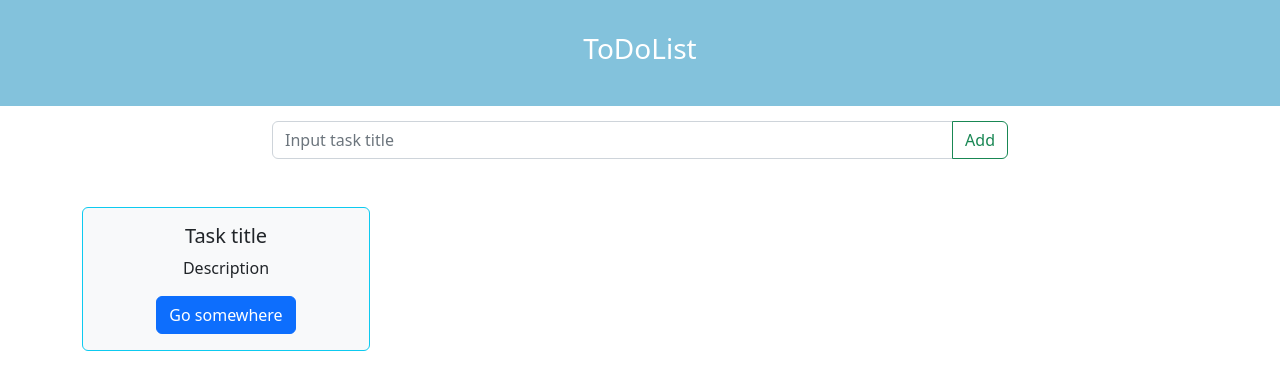
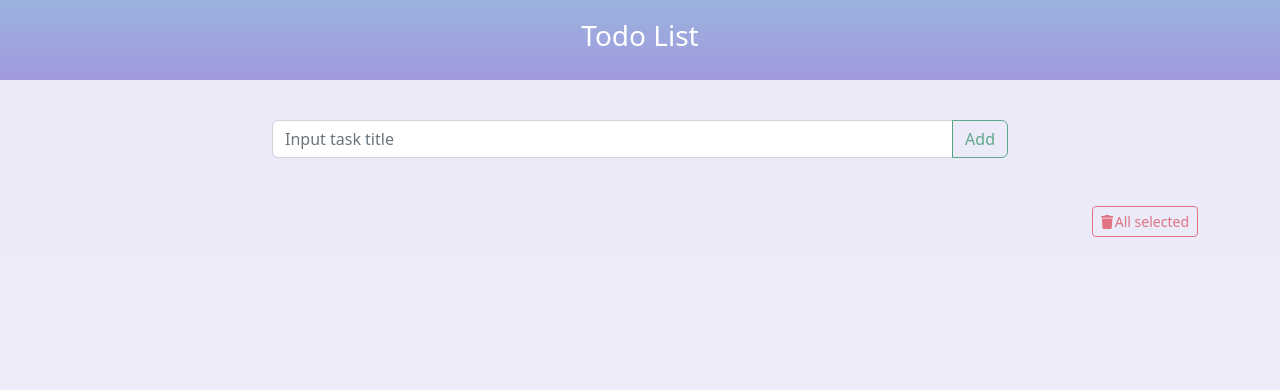
Before and after one commit to sirarpivardapetyan/todo-list, a React (Create React App) app: page / in a window 1280 px wide. Shown: the top 390 px of the page. Built offline with nearby package versions, Linux system fonts and the light colour scheme.

Commit message:
lesson63-64-65

```diff
--- a/package.json
+++ b/package.json
@@ -3,6 +3,9 @@
   "version": "0.1.0",
   "private": true,
   "dependencies": {
+    "@fortawesome/fontawesome-svg-core": "^6.3.0",
+    "@fortawesome/free-solid-svg-icons": "^6.3.0",
+    "@fortawesome/react-fontawesome": "^0.2.0",
     "@testing-library/jest-dom": "^5.16.5",
     "@testing-library/react": "^13.4.0",
     "@testing-library/user-event": "^13.5.0",
--- a/src/App.css
+++ b/src/App.css
@@ -1,40 +1,35 @@
 .App {
-  text-align: center;
   margin: 0 auto;
+  box-sizing: border-box;
+  background-color: rgba(226, 226, 247, 0.7);
+  min-height: 100vw;
 }
-
 .App-logo {
   height: 40vmin;
   pointer-events: none;
 }
-
-@media (prefers-reduced-motion: no-preference) {
-  .App-logo {
-    animation: App-logo-spin infinite 20s linear;
-  }
-}
-
 .App-header {
-  background-color: rgba(101, 179, 212, 0.8);
-
+  background: rgb(161, 154, 222);
+  background: -moz-linear-gradient(
+    0deg,
+    rgba(161, 154, 222, 1) 0%,
+    rgba(142, 170, 218, 0.8631827731092436) 100%
+  );
+  background: -webkit-linear-gradient(
+    0deg,
+    rgba(161, 154, 222, 1) 0%,
+    rgba(142, 170, 218, 0.8631827731092436) 100%
+  );
+  background: linear-gradient(
+    0deg,
+    rgba(161, 154, 222, 1) 0%,
+    rgba(142, 170, 218, 0.8631827731092436) 100%
+  );
+  filter: progid:DXImageTransform.Microsoft.gradient(startColorstr="#a19ade",endColorstr="#8eaada",GradientType=1);
   display: flex;
-
   align-items: center;
   justify-content: center;
-  /* font-size: calc(10px + 2vmin); */
   color: white;
-  margin-bottom: 15px;
+  margin-bottom: 40px;
+  height: 80px;
 }
-
-.App-link {
-  color: #61dafb;
-}
-
-@keyframes App-logo-spin {
-  from {
-    transform: rotate(0deg);
-  }
-  to {
-    transform: rotate(360deg);
-  }
-}
--- a/src/App.js
+++ b/src/App.js
@@ -1,24 +1,19 @@
 import React from "react";
 import "bootstrap/dist/css/bootstrap.min.css";
 import "./App.css";
-
-import Todo from "./components/Todo";
-
-
+import Todo from "./components/todo/Todo";
 
 const App = () => {
   return (
     <div className="App">
       <header className="p-3 App-header" bg="success" text="white">
-        <div class="title d-flex justify-content-center align-items-center">
-          <h3 className="p-3">ToDoList</h3>
+        <div className="title d-flex justify-content-center align-items-center">
+          <h3 className="p-3">Todo List</h3>
         </div>
-        </header>
-        <main >
-        <Todo/>
-
-
-        </main>
+      </header>
+      <main>
+        <Todo />
+      </main>
     </div>
   );
 };
--- /dev/null
+++ b/src/components/ConfirmDialog.js
@@ -0,0 +1,19 @@
+import { Modal, Button } from "react-bootstrap";
+
+function ConfirmDialog() {
+  return (
+    <Modal size="sm"
+    show={false}
+    onHide={() => {}}>
+      <Modal.Header closeButton>
+        <Modal.Title>Are you sure to delete the selected tasks?</Modal.Title>
+      </Modal.Header>
+      <Modal.Body className="d-flex justify-content-center gap-4">
+        <Button variant="danger">Delete</Button>
+        <Button variant="success">Cancel</Button>
+      </Modal.Body>
+    </Modal>
+  );
+}
+
+export default ConfirmDialog;
--- a/src/components/Todo.jsx
+++ /dev/null
@@ -1,41 +0,0 @@
-import { Component } from "react";
-import { Container, Row, Col, InputGroup, Form, Button, Card } from "react-bootstrap";
-
-class Todo extends Component {
-
-state = {
-  tasks: [],
-
-}
-  render() {
-    return (
-      <Container>
-        <Row className="justify-content-center">
-          <Col xs="12" sm="10" md="8">
-            <InputGroup>
-              <Form.Control placeholder="Input task title" />
-              <Button variant="btn btn-outline-success">Add</Button>
-            </InputGroup>
-          </Col>
-        </Row>
-        <Row>
-          <Col>
-            <Card
-              bg="light"
-              border="info"
-              className="mt-5"
-              style={{ maxWidth: "18rem" }} >
-              <Card.Body>
-                <Card.Title>Task title</Card.Title>
-                <Card.Text>Description</Card.Text>
-                <Button variant="primary">Go somewhere</Button>
-              </Card.Body>
-            </Card>
-          </Col>
-        </Row>
-      </Container>
-    );
-  }
-}
-
-export default Todo;
--- /dev/null
+++ b/src/components/task/Task.jsx
@@ -0,0 +1,43 @@
+import { Col, Button, Card, Form } from "react-bootstrap";
+import { FontAwesomeIcon } from "@fortawesome/react-fontawesome";
+import { faTrashCan, faPenToSquare } from "@fortawesome/free-solid-svg-icons";
+import styles from "./task.module.css";
+function Task(props) {
+  const taskData = props.data;
+  return (
+    <Col>
+      <Card
+        bg="light"
+        border="info"
+        className="mt-5"
+        style={{ maxWidth: "18rem" }}
+      >
+        <Card.Body>
+          <Form.Check
+            className={styles.taskCheckbox}
+            onClick={() => {
+              props.onSelectCheckbox(taskData.id);
+            }}
+          />
+          <Card.Title>{taskData.title}</Card.Title>
+          <Card.Text>Description</Card.Text>
+          <div className={styles.taskButtons}>
+            <Button className={styles.editButton} variant="warning">
+              <FontAwesomeIcon icon={faPenToSquare} />
+            </Button>
+            <Button
+              onClick={() => {
+                props.onDeleteButton(taskData.id);
+              }}
+              variant="danger"
+            >
+              <FontAwesomeIcon icon={faTrashCan} />
+            </Button>
+          </div>
+        </Card.Body>
+      </Card>
+    </Col>
+  );
+}
+
+export default Task;
--- /dev/null
+++ b/src/components/task/task.module.css
@@ -0,0 +1,13 @@
+.taskButtons {
+  display: flex;
+  justify-content: flex-end;
+}
+.editButton {
+  margin-right: 10px;
+}
+.taskCheckbox input {
+  cursor: pointer;
+}
+.taskCheckbox {
+  margin-bottom: 10px;
+}
--- /dev/null
+++ b/src/components/todo/Todo.jsx
@@ -0,0 +1,142 @@
+import { Component } from "react";
+import { Container, Row, Col, InputGroup, Form, Button } from "react-bootstrap";
+import { idGenerator } from "../../tools/generator";
+import Task from "../task/Task";
+import { FontAwesomeIcon } from "@fortawesome/react-fontawesome";
+import { faTrash } from "@fortawesome/free-solid-svg-icons";
+import styles from "./todo.module.css";
+import ConfirmDialog from "../ConfirmDialog";
+
+class Todo extends Component {
+  state = {
+    tasks: [],
+    newTaskTitle: "",
+    selectedTasks: new Set(),
+  };
+
+  handleInputChange = (event) => {
+    const newTaskTitle = event.target.value;
+    this.setState({
+      newTaskTitle,
+    });
+  };
+
+  addNewTaskDatas = () => {
+    const trimmedTitle = this.state.newTaskTitle.trim();
+    if (!trimmedTitle) {
+      return;
+    }
+    const newTask = {
+      id: idGenerator(),
+      title: trimmedTitle,
+    };
+    const tasks = [...this.state.tasks];
+    tasks.push(newTask);
+    this.setState({
+      tasks,
+      newTaskTitle: "",
+    });
+  };
+
+  handleInputKeyDown = (event) => {
+    if (event.key === "Enter") this.addNewTaskDatas();
+  };
+
+  onDeleteButton = (taskId) => {
+    const { tasks, selectedTasks } = this.state;
+    const newTasks = tasks.filter((task) => task.id !== taskId);
+    const newState = {
+      tasks: newTasks,
+    };
+    if (selectedTasks.has(taskId)) {
+      const newSelectedTasks = new Set(selectedTasks);
+      newSelectedTasks.delete(taskId);
+      newState.selectedTasks = newSelectedTasks;
+    }
+    this.setState(newState);
+  };
+
+  onSelectCheckbox = (taskId) => {
+    const selectedTasks = new Set(this.state.selectedTasks);
+    selectedTasks.has(taskId)
+      ? selectedTasks.delete(taskId)
+      : selectedTasks.add(taskId);
+    this.setState({
+      selectedTasks,
+    });
+    console.log(selectedTasks);
+  };
+
+  deleteSelectedTasks = () => {
+    const newTasks = [];
+    const { tasks, selectedTasks } = this.state;
+    tasks.forEach((task) => {
+      if (!selectedTasks.has(task.id)) {
+        newTasks.push(task);
+      }
+    });
+    this.setState({
+      tasks: newTasks,
+      selectedTasks: new Set(),
+    });
+    console.log(this.selectedTasks);
+  };
+
+  render() {
+    return (
+      <Container>
+        <Row className="justify-content-center">
+          <Col xs="12" sm="10" md="8">
+            <InputGroup>
+              <Form.Control
+                placeholder="Input task title"
+                onChange={this.handleInputChange}
+                onKeyDown={this.handleInputKeyDown}
+                value={this.state.newTaskTitle}
+              />
+              <Button
+                variant="btn btn-outline-success"
+                onClick={this.addNewTaskDatas}
+                disabled={!this.state.newTaskTitle.trim()}
+              >
+                Add
+              </Button>
+            </InputGroup>
+          </Col>
+        </Row>
+
+        <Row>
+          {this.state.tasks.map((task) => {
+            return (
+              <Task
+                data={task}
+                key={task.id}
+                onDeleteButton={this.onDeleteButton}
+                onSelectCheckbox={this.onSelectCheckbox}
+              />
+            );
+          })}
+        </Row>
+        <Row>
+          <Col>
+            <Button
+              variant="btn btn-outline-danger"
+              className="btn-sm mr-8 mt-5 d-flex justify-content-center align-items-center float-end"
+              disabled={!this.state.selectedTasks.size}
+              onClick={this.deleteSelectedTasks}
+            >
+              <FontAwesomeIcon
+                className={styles.deleteSelectedIcon}
+                icon={faTrash}
+              />
+              <span>All selected</span>
+            </Button>
+          </Col>
+        </Row>
+        <ConfirmDialog />
+      </Container>
+    );
+  }
+}
+
+export default Todo;
--- /dev/null
+++ b/src/components/todo/todo.module.css
@@ -0,0 +1,3 @@
+.deleteSelectedIcon {
+  margin-right: 2px;
+}
--- /dev/null
+++ b/src/tools/generator.js
@@ -0,0 +1,3 @@
+export function idGenerator(){
+    return Math.random().toString(32) + Math.random().toString(32);
+}
```
Also changed, not shown: src/components/Header.jsx (deleted, +0 -16 lines), 1 other file (tests, documents, lock files or other folders).
